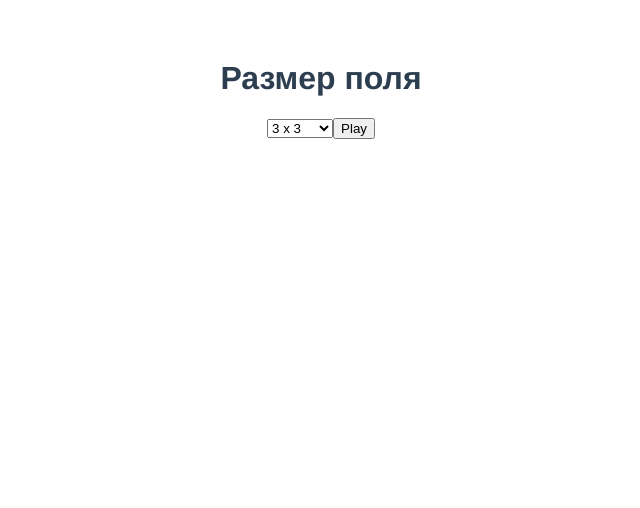
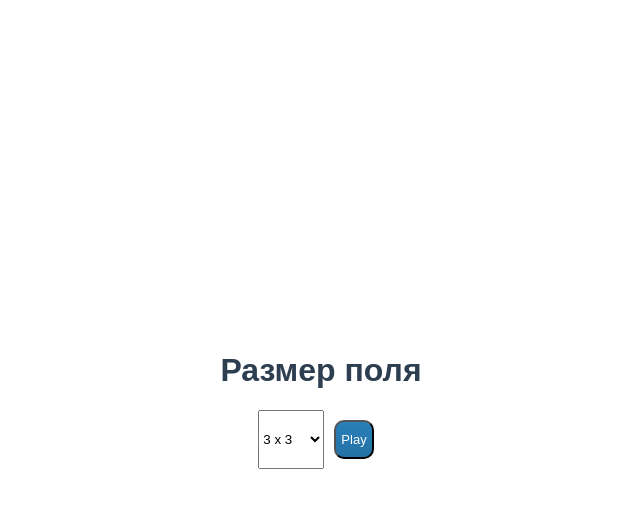
Before and after one commit to kurzevano/TicTacToe, a Vue app in the folder tic-tac-toe/: page / in a window 1280 px wide. Shown: the top 508 px of the page, without its empty margins (319-959 px from the left). Built offline with nearby package versions, Linux system fonts and the light colour scheme.

Commit message:
+ Добавлен диалог с пользователем после завершения игры

```diff
--- a/tic-tac-toe/src/components/TicTacToe.vue
+++ b/tic-tac-toe/src/components/TicTacToe.vue
@@ -1,15 +1,11 @@
 <template>
 
   <!-- Настройки размера поля -->
-  <div class="hello">
+  <div class="center-div hello">
     <div id='divSelectSize' v-if='!gm.isStarted && !gp.isFieldSizeSelected'>
-      <div class='titleBlock'>
+      <div class='titleBlock stretchHorDiv'>
         <h1>Размер поля</h1>
-          <div v-for="size of gm.getFieldSizes"
-          :key="size">
-            {{size}} x {{size}}
-          </div>
-
+        <div class="stretcVertDiv">
           <select id="sizeSelect" class="size-select">
             <option v-for="size in gp.getFieldSizes" :key="size" :value="size" >
               {{size}} x {{size}}
@@ -21,10 +17,11 @@
             Play
           </button>
         </div>
+        </div>
       </div>
 
   <!-- Выбор количества игроков -->
-      <div id='divSelectPlayers' v-if='!gm.isStarted && gp.isFieldSizeSelected'>
+      <div class='center-div divSelectPlayers' v-if='!gm.isStarted && gp.isFieldSizeSelected'>
           <button
             @click="startOnePlayerGame">
             1 игрок
@@ -38,7 +35,7 @@
       </div>
 
 <!-- Процесс игры -->
-      <div id='gameDiv' v-if='gm.isStarted'>
+      <div center-div class='center-div gameDiv' v-if='gm.isStarted'>
         <nav>
           <button disabled>Пауза</button>
           <button disabled>Выйти из игры</button>
@@ -60,13 +57,22 @@
         </table>
       </div>
 
+      <!-- Окно окончания игры   -->
+      <div class='center-div gameOverDiv' v-if='gm.isStarted && gm.currentGame.isOver'>
+        <h1>Игра окончена. Играть ещё?</h1>
+        <div>
+        <button @click="goToStart">Нет, спасибо</button>
+        <button @click="restartGame">Да, начать новую игру</button>
+        </div>
+      </div>
+
 </template>
 
 <script>
 import GameManager from '../js/GameManager'
 import GameParameters from '../js/GameParameters'
 export default {
-  name: 'HelloWorld',
+  name: 'TicTacToe',
    props:
     {
         gm:{
@@ -81,12 +87,18 @@ export default {
       methods:{
         startGame(gp){
           this.gm.startGame(gp);
-            },
-
-      selectFieldSize(){
-      let value = document.getElementById("sizeSelect").value;
-      this.gp.setSelectedSize(value);
-    },
+        },
+        goToStart(gp){
+          this.gm.setNull(gp);
+          this.gp.setNull();
+        },
+        restartGame(gp){
+          this.gm.restartGame(gp);
+        },
+        selectFieldSize(){
+          let value = document.getElementById("sizeSelect").value;
+          this.gp.setSelectedSize(value);
+        },
     startOnePlayerGame(){
       this.gp.setPlayerCount(1);
       this.startGame(this.gp);
--- a/tic-tac-toe/src/css/main.css
+++ b/tic-tac-toe/src/css/main.css
@@ -8,8 +8,8 @@ td:hover {
 
 .square {
     background-color: lightblue;
-    width: 20px;
-    height: 20px;
+    width: 25px;
+    height: 25px;
 }
 
 .board {
@@ -28,3 +28,47 @@ td:hover {
 .isFail {
     background-color: red;
 }
+
+.center-div {
+    position: fixed;
+    font-family: Arial, Helvetica, sans-serif;
+    top: 0;
+    right: 0;
+    bottom: 0;
+    left: 0;
+    display: flex;
+    justify-content: center;
+    align-items: center;
+    flex-direction: column;
+}
+
+.stretcVertDiv {
+    display: flex;
+    justify-content: center;
+}
+
+.stretchHorDiv {
+    display: flex;
+    flex-direction: column;
+    align-items: stretch;
+}
+
+.gameOverDiv {
+    background-color: rgba(0, 0, 0, 0.9);
+}
+
+button {
+    text-align: center;
+    font-size: 13px;
+    background: rgb(41, 127, 184);
+    background-image: linear-gradient(rgba(0, 0, 0, 0), rgba(0, 0, 0, .1));
+    border-radius: 10px;
+    color: white;
+    padding: 10px 5px;
+    margin: 10px;
+    display: inline-block;
+}
+
+button:hover {
+    background: rgb(62, 127, 164);
+}
--- a/tic-tac-toe/src/js/Cell.js
+++ b/tic-tac-toe/src/js/Cell.js
@@ -1,5 +1,9 @@
 export default class Cell {
     constructor() {
+        this.initialize();
+    }
+
+    initialize() {
         this.value = null;
         this.isWin = false;
         this.isFail = false;
--- a/tic-tac-toe/src/js/Game.js
+++ b/tic-tac-toe/src/js/Game.js
@@ -6,6 +6,14 @@ export default class Game {
     constructor(gameParameters) {
         this.playerCount = gameParameters.playerCount;
         this.gameSymbols = gameParameters.gameSymbols;
+        let size = Number(gameParameters.selectedSize);
+        // Создаём двумерный массив, заполняем каждый элемент новым значением Cell
+        this.cells = new Array(size).fill().map(() => (new Array(size).fill().map(() => new Cell())));
+
+        this.initialize();
+    }
+
+    initialize() {
         this.status = Statuses.Active;
 
         // Кто делает текущий ход (кресик или нолик)
@@ -16,9 +24,7 @@ export default class Game {
 
         this.isOver = false;
         this.movesCount = 0;
-        let size = Number(gameParameters.selectedSize);
-        // Создаём двумерный массив, заполняем каждый элемент новым значением Cell
-        this.cells = new Array(size).fill().map(() => (new Array(size).fill().map(() => new Cell())));
+        this.cells.forEach(row => { row.forEach(cell => { cell.initialize() }); });
     }
 
     // Получает значение символа крестика или нолика
@@ -50,9 +56,14 @@ export default class Game {
 
             if (this.status === Statuses.Win) {
                 cell.setWin();
+                this.isOver = true;
             }
             if (this.status === Statuses.Fail) {
                 cell.setFail();
+                this.isOver = true;
+            }
+            if (this.status === Statuses.Draw) {
+                this.isOver = true;
             }
 
             this.changePlayer();
@@ -87,4 +98,8 @@ export default class Game {
 
         return false;
     }
+
+    restartGame() {
+        this.initialize();
+    }
 }
--- a/tic-tac-toe/src/js/GameManager.js
+++ b/tic-tac-toe/src/js/GameManager.js
@@ -2,14 +2,22 @@ import Game from "./Game";
 
 export default class GameManager {
     constructor() {
+        this.setNull();
+    }
+
+    // Устанавливает стартовые значения, когда игра ещё не начата
+    setNull() {
         this.currentGame = null;
         this.isStarted = false;
-        this.status = "Test";
     }
 
     startGame(gameParameters) {
-        //console.log("PARAM_GM: " + gameParameters);
         this.currentGame = new Game(gameParameters);
         this.isStarted = true;
     }
+
+    // Начинает игру с начала с такими же параметрами
+    restartGame() {
+        this.currentGame.restartGame();
+    }
 }
--- a/tic-tac-toe/src/js/GameParameters.js
+++ b/tic-tac-toe/src/js/GameParameters.js
@@ -1,7 +1,12 @@
 export default class GameParameters {
     constructor() {
+        this.setNull();
+        this.setGameSymbols({ X: "X", O: "O" });
+    }
+
+    setNull() {
         this.isFieldSizeSelected = false;
-        this.setGameSymbols({ X: "X", O: "O" });
+        this.isPlayerCountSelected = false;
     }
 
     setGameSymbols(symbols) {
```
